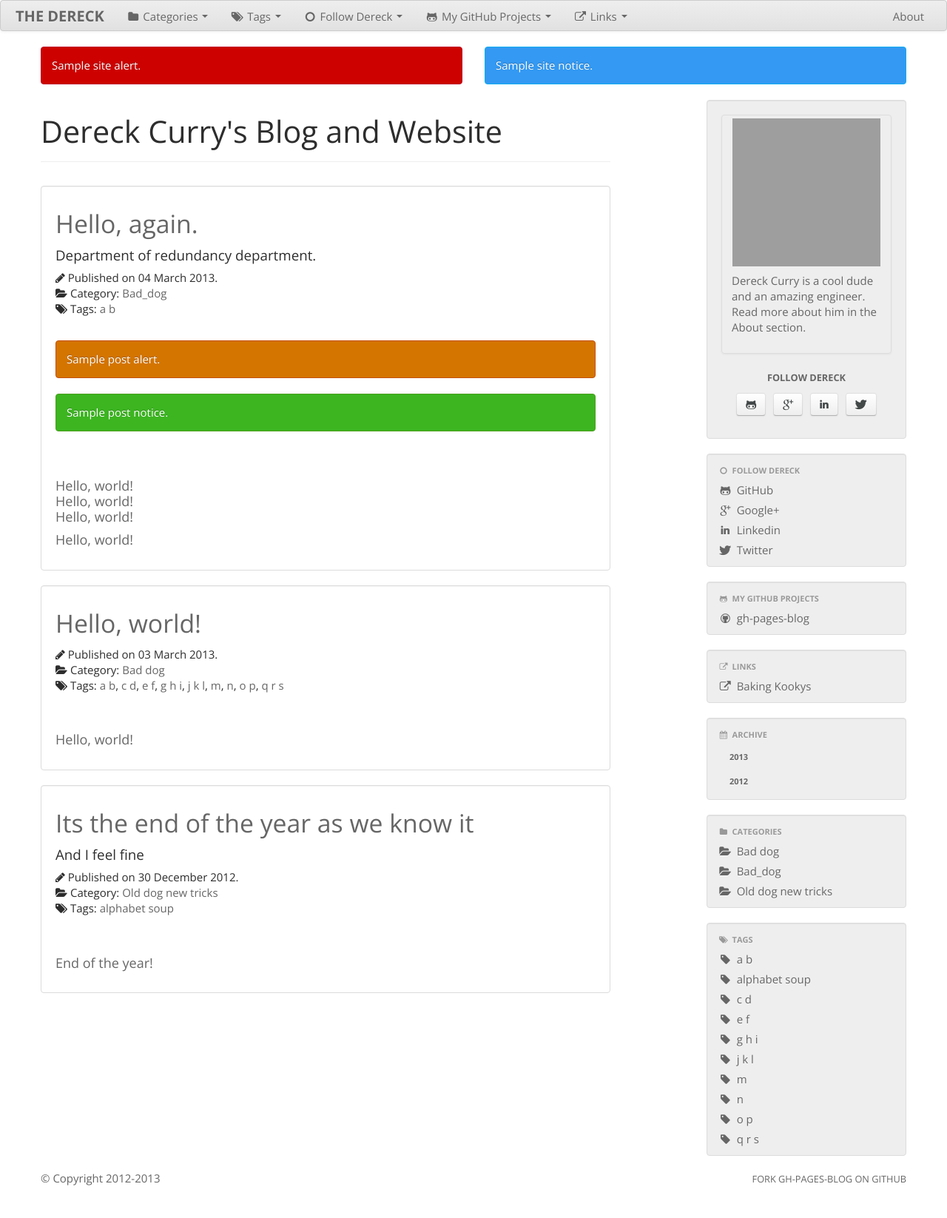
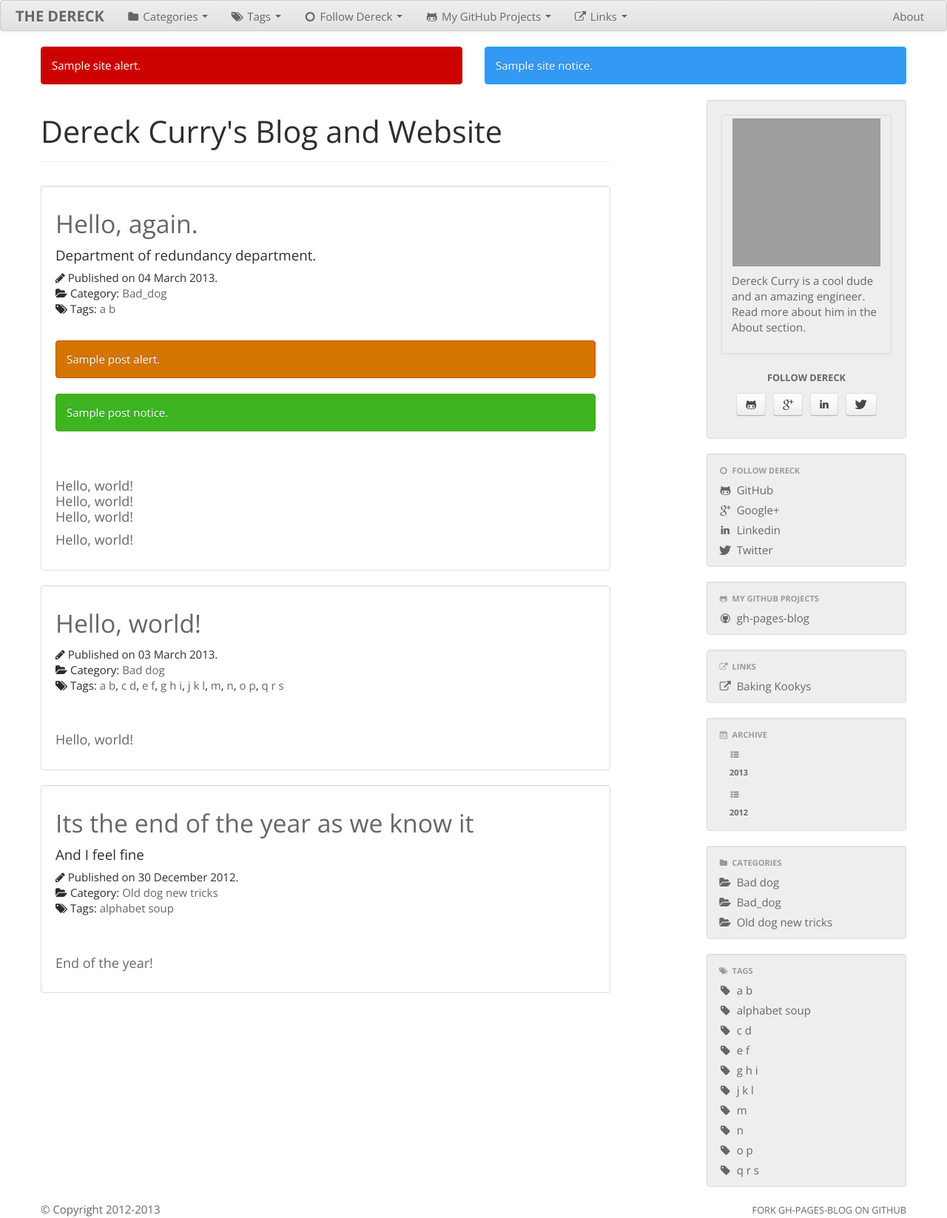
Before and after one commit to thedereck/thedereck.github.com, a Jekyll site: the page built from index.html, in a window 1280 px wide. Shown: the whole page at 74% size. Built offline with Jekyll 4.4.1, drawn with Linux system fonts in a browser that asks for light colours; before the commit the page ends 1604 px from its top, so only the background shows below that; grey boxes are pictures that could not be loaded.

Commit message:
Formatting the archive navlist

```diff
--- a/_includes/body/sections/navlists/archive.html
+++ b/_includes/body/sections/navlists/archive.html
@@ -26,6 +26,9 @@
 						{% endif %}
 						<ul class="nav nav-list ghpb-nav-list" data-toggle="collapse" data-target="#{{ navlist_archive_year }}">
 							<li class="nav-header ghpb-nav-header">
+								{% if site.font_awesome.enabled %}
+									<i class="icon-th-list"></i>
+								{% endif %}
 								<a href="javascript:void(0);">{{ navlist_archive_year }}</a>
 							</li>
 							<div id="{{ navlist_archive_year }}" class="collapse">
@@ -33,6 +36,9 @@
 					{% endif %}
 
 					<li>
+						{% if site.font_awesome.enabled %}
+							<i class="icon-pencil"></i>
+						{% endif %}
 						<a href="{{ navlist_archive_p.url }}">
 							{{ navlist_archive_p.title }}
 						</a>
```
